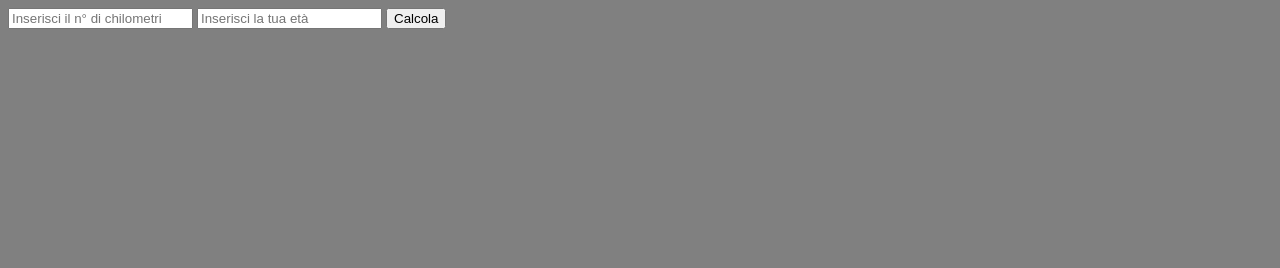
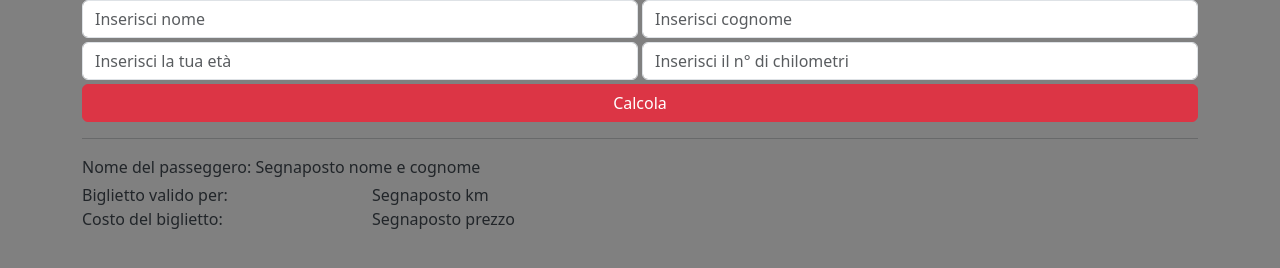
Before and after one commit to mannuccimattia/js-biglietto-treno-form, a plain HTML site: page index.html in a window 1280 px wide. Drawn offline with nearby package versions, Linux system fonts and the light colour scheme.

Commit message:
[UPD] Milestone 2: done index.html

```diff
--- a/index.html
+++ b/index.html
@@ -1,16 +1,72 @@
 <!DOCTYPE html>
 <html lang="en">
+
 <head>
   <meta charset="UTF-8">
   <meta name="viewport" content="width=device-width, initial-scale=1.0">
   <title>Calcola il prezzo del biglietto</title>
+  <link href="https://cdn.jsdelivr.net/npm/bootstrap@5.3.3/dist/css/bootstrap.min.css" rel="stylesheet"
+    integrity="sha384-QWTKZyjpPEjISv5WaRU9OFeRpok6YctnYmDr5pNlyT2bRjXh0JMhjY6hW+ALEwIH" crossorigin="anonymous">
 </head>
+
 <body style="background-color: gray;">
 
-  <input type="number" id="km" placeholder="Inserisci il n° di chilometri">
-  <input type="number" id="age" placeholder="Inserisci la tua età">
-  <button>Calcola</button>
+  <div class="container">
+    <div class="row">
+      <div class="col">
+        <!-- ***************************************** -->
+        <!--                   FORM                    -->
+        <!-- ***************************************** -->
+        <form action="">
+          <div class="row row-cols-2 g-1">
+            <div class="col">
+              <input type="text" placeholder="Inserisci nome" id="first-name" class="form-control" required>
+            </div>
+            <div class="col">
+              <input type="text" placeholder="Inserisci cognome" id="last-name" class="form-control" required>
+            </div>
+            <div class="col">
+              <input type="number" placeholder="Inserisci la tua età" id="age" class="form-control" required>
+            </div>
+            <div class="col">
+              <input type="number" placeholder="Inserisci il n° di chilometri" id="km" class="form-control" required>
+            </div>
+            <div class="col-12">
+              <button class="btn btn-danger w-100">Calcola</button>
+            </div>
+          </div>
+        </form>
+        <hr>
+        <!-- ***************************************** -->
+        <!--                   CARD                    -->
+        <!-- ***************************************** -->
+        <div class="row g-1">
+          <div class="col-12">
+            <span>Nome del passeggero:</span>
+            <span id="full-name">Segnaposto nome e cognome</span>
+          </div>
+          <div class="col-6">
+            <div class="row row-cols-2">
+              <div class="col">
+                <span>Biglietto valido per:</span>
+              </div>
+              <div class="col">
+                <span>Segnaposto km</span>
+              </div>
+              <div class="col">
+                <span>Costo del biglietto:</span>
+              </div>
+              <div class="col">
+                <span>Segnaposto prezzo</span>
+              </div>
+            </div>
+          </div>
+        </div>
+      </div>
+    </div>
+  </div>
 
   <script src="./js/script.js"></script>
 </body>
+
 </html>
--- a/js/script.js
+++ b/js/script.js
@@ -2,13 +2,17 @@
 /*                  MILESTONE 1                 */
 /* ******************************************** */
 // DEFINIZIONE DELLE VARIABILI E/O RECUPERO ELEMENTI DEL DOM
+// recupero i campi della form
 const km = document.getElementById("km");
 const age = document.getElementById("age");
 const button = document.querySelector("button");
 
+
+
 // CORPO DEL PROGRAMMA
 // al click del bottone, calcola il prezzo del biglietto
-button.addEventListener("click", function () {
+button.addEventListener("click", function (event) {
+  event.preventDefault();
   // variabili
   let price = 0.21 * km.value;
   let juniorPrice = price * 0.8;
@@ -24,4 +28,6 @@ button.addEventListener("click", function () {
   // azzero i valori inseriti dall'utente nei campi input
   km.value = "";
   age.value= "";
+
+  //
 });
```
